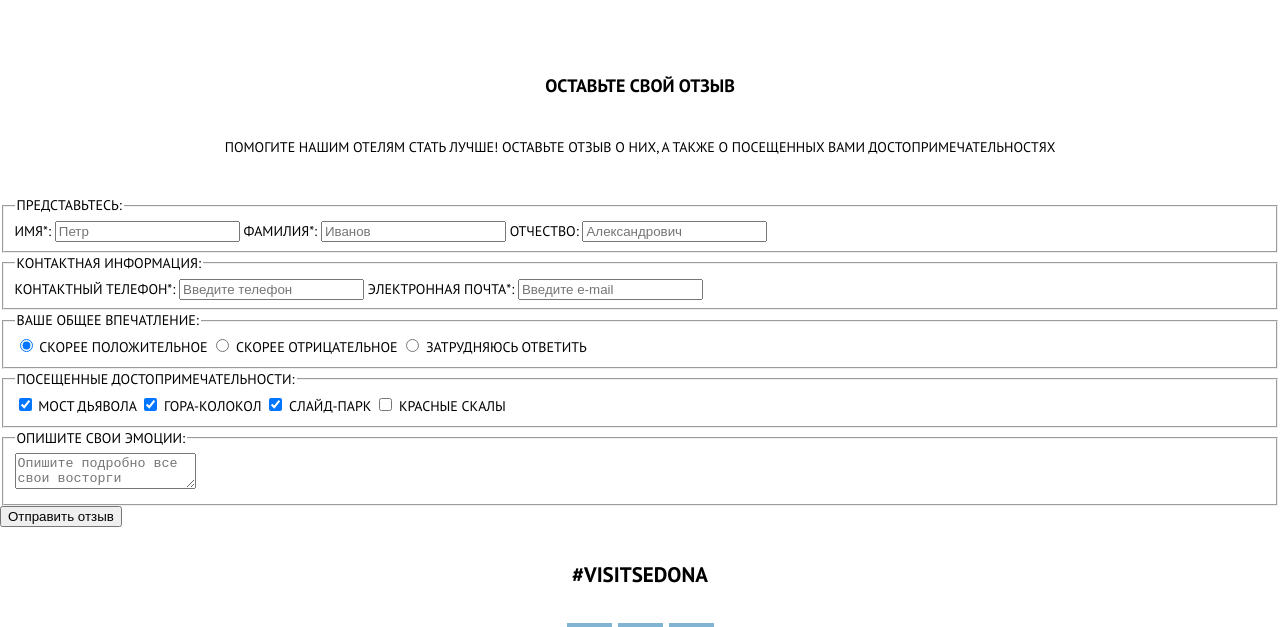
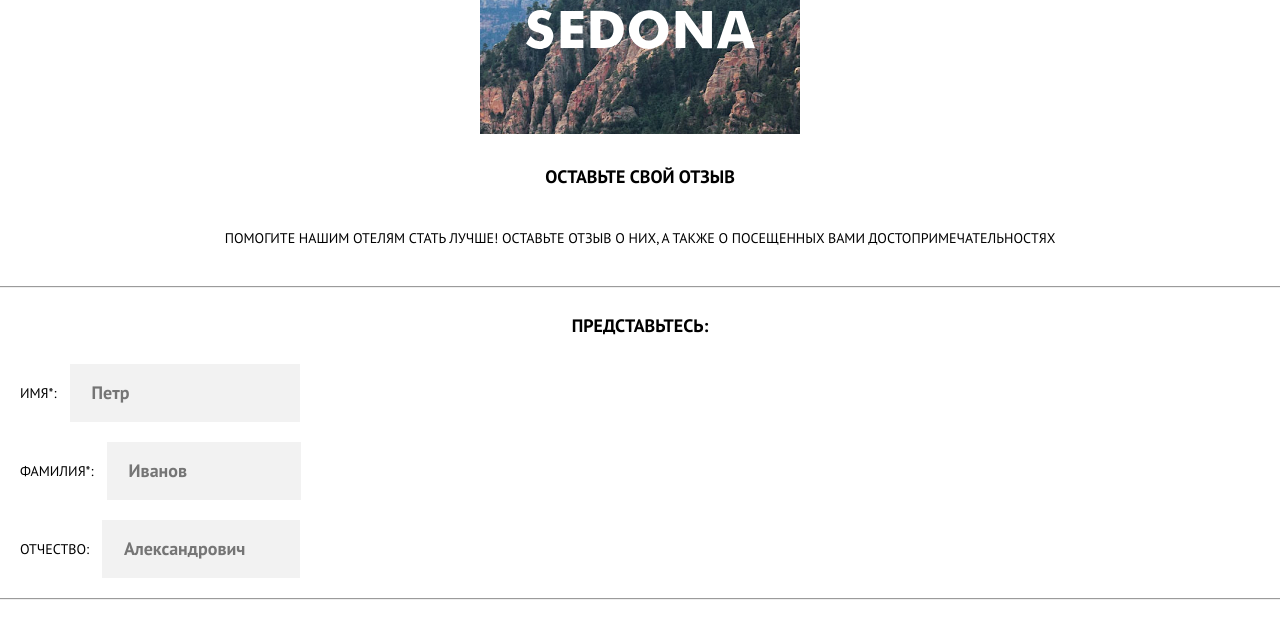
Before and after one commit to mrachenko/1615341-sedona-22, a website: page source/form.html in a window 1280 px wide. Shown: the part 344-971 px from the top of the page. Drawn offline with nearby package versions, Linux system fonts and the light colour scheme; files that its build step writes are made by us from their sources; files whose address does not match are found by name.

Commit message:
сделал страницу формы

```diff
--- a/source/form.html
+++ b/source/form.html
@@ -8,36 +8,38 @@
   <body class="page__body">
     <header class="page-header">
       <div class="page-header__wrapper">
-        <a class="page-header__logo">
-          <img src="img/logotype-mobile.svg" width="102" height="84" alt="City of Sedona">
-        </a>
         <nav class="page-header__nav site-nav">
           <div class="site-nav__wrapper">
-            <button class="site-nav__toggle" type="button">
-              <span class="visually-hidden">Открыть меню</span>
-            </button>
             <ul class="site-nav__list">
               <li class="site-nav__list-item">
-                <a href="#">
+                <a class="site-nav__list-item-link" href="#">
                   Главная
                 </a>
               </li>
               <li class="site-nav__list-item">
-                <a href="#">
+                <a class="site-nav__list-item-link" href="#">
                   Фото и видео
                 </a>
               </li>
               <li class="site-nav__list-item">
-                <a href="#">
+                <a class="site-nav__list-item-link" href="form.html">
                   Форма отзыва
                 </a>
               </li>
               <li class="site-nav__list-item">
-                <a href="#">
+                <a class="site-nav__list-item-link" href="#">
                   HTML Academy
                 </a>
               </li>
             </ul>
+            <div class="page-header__navbar">
+              <a class="page-header__logo">
+                <img src="img/logotype-mobile.svg" width="102" height="84" alt="City of Sedona">
+              </a>
+              <div class="site-nav__toggle" >
+                <span></span>
+              </div>
+            </div>
           </div>
         </nav>
       </div>
@@ -47,18 +49,19 @@
         <div class="intro__wrapper">
           <div class="intro__background intro__background--not-main">
             <img class="intro__background-text intro__background-text--not-main" src="img/sedona.svg" alt="Седона">
-            <h1 class="intro__title intro__title--form">
-              Оставьте свой отзыв
-            </h1>
-            <p class="intro__description intro__description--form">
-              Помогите нашим отелям стать лучше! Оставьте отзыв о них, а также о посещенных вами достопримечательностях
-            </p>
           </div>
+          <h1 class="intro__title intro__title--form">
+            Оставьте свой отзыв
+          </h1>
+          <p class="intro__description intro__description--form">
+            Помогите нашим отелям стать лучше! Оставьте отзыв о них, а также о посещенных вами достопримечательностях
+          </p>
         </div>
       </section>
       <form class="feedback" action="https://echo.htmlacademy.ru" method="POST">
         <fieldset class="feedback__user-info">
-          <legend class="feedback__legend">Представьтесь:</legend>
+          <legend class="feedback__legend visually-hidden">Данные человека:</legend>
+          <p class="feedback__start">Представьтесь:</p>
           <label class="feedback__input-text input-text">
             <span>Имя*:</span>
             <input type="text" name="name" placeholder="Петр" required>
@@ -74,7 +77,8 @@
         </fieldset>
 
         <fieldset class="feedback__user-contacts">
-          <legend class="feedback__legend">Контактная информация:</legend>
+          <legend class="feedback__legend visually-hidden">Контакты</legend>
+          <p class="feedback__start">Контактная информация:</p>
           <label class="feedback__input-text input-text input-text--tel">
             <span>Контактный телефон*:</span>
             <input type="tel" name="tel" placeholder="Введите телефон" required>
@@ -86,7 +90,8 @@
         </fieldset>
 
         <fieldset class="feedback__impression">
-          <legend class="feedback__legend">Ваше общее впечатление:</legend>
+          <legend class="feedback__legend visually-hidden">Впечатления</legend>
+          <p class="feedback__start">Ваше общее впечатление:</p>
           <label class="feedback__choice choice">
             <input type="radio" name="impression" value="positive" checked>
             <span>Скорее положительное</span>
@@ -102,8 +107,9 @@
         </fieldset>
 
         <fieldset class="feedback__attraction">
-          <legend class="feedback__legend">Посещенные достопримечательности:</legend>
-          <label class="feedback__choice choice">
+          <legend class="feedback__legend visually-hidden">Достопримечательности</legend>
+          <p class="feedback__start">Посещенные Достопримечательности:</p>
+          <label class="feedback__choice choice choice--checkbox">
             <input type="checkbox" name="attraction" value="bridge" checked>
             <span>Мост Дьявола</span>
           </label>
@@ -122,8 +128,9 @@
         </fieldset>
 
         <fieldset class="feedback__emotions">
-          <legend class="feedback__legend">Опишите свои эмоции:</legend>
-          <textarea name="attraction" placeholder="Опишите подробно все свои восторги"></textarea>
+          <legend class="feedback__legend visually-hidden">Эмоции</legend>
+          <p class="feedback__start">Опишите свои эмоции:</p>
+          <textarea class="feedback__text text" wrap="soft" name="attraction" placeholder="Опишите подробно все свои восторги"></textarea>
         </fieldset>
         <button type="submit" class="feedback__button button">Отправить отзыв</button>
         <p class="feedback__required visually-hidden">* - Обязательные поля</p>
--- /dev/null
+++ b/source/less/blocks/button.less
@@ -0,0 +1,14 @@
+.button {
+  width: 280px;
+  height: 58px;
+  border: none;
+  margin: 50px 20px;
+  padding: 0;
+  background: @blue;
+  text-transform: uppercase;
+  color: @white;
+  font-weight: 700;
+  font-size: 21px;
+  line-height: 26px;
+  font-family: "PT Sans", "Verdana", sans-serif;
+}
--- /dev/null
+++ b/source/less/blocks/choice.less
@@ -0,0 +1,21 @@
+.choice {
+  display: flex;
+  margin-bottom: 13px;
+
+  input {
+    margin: 0 25px;
+  }
+
+  span {
+    display: block;
+    text-transform: none;
+    font-weight: 700;
+    font-size: 18px;
+    line-height: 26px;
+    flex-grow: 1;
+  }
+
+  &--checkbox {
+    margin-bottom: 24px;
+  }
+}
--- /dev/null
+++ b/source/less/blocks/feedback.less
@@ -0,0 +1,34 @@
+.feedback__input-text {
+  margin: 20px;
+  width: 280px;
+}
+
+.feedback__start {
+  margin: 25px 0;
+  font-weight: 700;
+  font-size: 18px;
+  line-height: 26px;
+  text-align: center;
+}
+
+.feedback__user-info,
+.feedback__user-contacts,
+.feedback__impression,
+.feedback__attraction,
+.feedback__emotions {
+  margin: 0;
+  padding: 0;
+  border-left: 0;
+  border-right: 0;
+  border-bottom: 0;
+}
+
+.feedback__impression,
+.feedback__attraction {
+  display: flex;
+  flex-direction: column;
+}
+
+.feedback__text {
+  margin: 20px;
+}
--- /dev/null
+++ b/source/less/blocks/input-text.less
@@ -0,0 +1,38 @@
+.input-text span {
+  margin-right: 13px;
+  line-height: 26px;
+}
+
+.input-text input {
+  font-family: "PT Sans", "Verdana", sans-serif;
+  flex-grow: 1;
+  text-decoration: none;
+  font-weight: 700;
+  font-size: 18px;
+  line-height: 26px;
+  padding: 16px 22px;
+  background-color: @gray;
+  border: none;
+  min-width: 150px;
+}
+
+.input-text {
+  display: flex;
+  align-items: center;
+
+  &--tel,
+  &--email {
+    flex-direction: column;
+    align-items: start;
+
+    span {
+      margin-right: 0;
+      margin-left: 22px;
+      margin-bottom: 15px;
+    }
+
+    input {
+      align-self: stretch;
+    }
+  }
+}
--- a/source/less/blocks/intro.less
+++ b/source/less/blocks/intro.less
@@ -4,16 +4,32 @@
   margin-bottom: 35px;
 }
 
-.intro__background--main {
+.intro__background {
+  &--main {
     background: url("../img/back-mobile.jpg") no-repeat;
     background-position: center;
   }
 
-.intro__background-text--main {
+  &--not-main {
+    background: url("../img/back-desktop.jpg") no-repeat;
+    background-position: center;
+  }
+}
+
+.intro__background-text {
+  &--main {
     display: block;
     margin: auto;
     padding-top: 90px;
     padding-bottom: 85px;
+  }
+
+  &--not-main {
+    display: block;
+    margin: auto;
+    padding-top: 50px;
+    padding-bottom: 85px;
+  }
 }
 
 .intro__title {
--- /dev/null
+++ b/source/less/blocks/text.less
@@ -0,0 +1,16 @@
+.text {
+  padding-top: 13px;
+  padding-bottom: 29px;
+  padding-left: 22px;
+  padding-right: 22px;
+  height: 118px;
+  width: 236px;
+  text-transform: none;
+  font-weight: 700;
+  font-size: 18px;
+  line-height: 26px;
+  font-family: "PT Sans", "Verdana", sans-serif;
+  border: none;
+  background: @gray;
+  resize: none;
+}
--- a/source/less/style.less
+++ b/source/less/style.less
@@ -1,6 +1,10 @@
 @import "blocks/advantages.less";
 @import "blocks/booking.less";
+@import "blocks/button.less";
 @import "blocks/copyright.less";
+@import "blocks/choice.less";
+@import "blocks/input-text.less";
+@import "blocks/feedback.less";
 @import "blocks/intro.less";
 @import "blocks/map.less";
 @import "blocks/page.less";
@@ -9,18 +13,15 @@
 @import "blocks/social.less";
 @import "blocks/page-header.less";
 @import "blocks/visually-hidden.less";
+@import "blocks/text.less";
 @import "variables.less";
 @import "fonts.less";
 @import "mixin.less";
-
 
 /**
 
 оставил в комменте, т.к. они нужны для остальных страниц
 
-@import "choice.less";
-@import "input-text.less";
-@import "feedback.less";
 @import "photo-catalog.less";
 @import "photocard.less";
 @import "player.less";
--- a/source/less/variables.less
+++ b/source/less/variables.less
@@ -4,3 +4,5 @@
 @gray: #d6d6d6;
 @hover: #669ec0;
 @active: #5496bd;
+@gray: #f2f2f2;
+@black: #000000;
```
Also changed, not shown: source/index.html (+0 -1 lines), source/img/back-desktop.jpg (added). Lines whose indentation alone changed are shown as unchanged.
